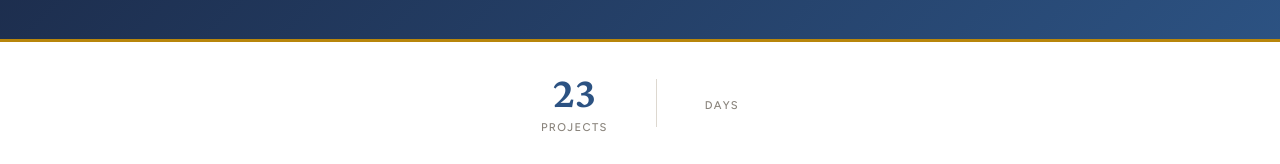
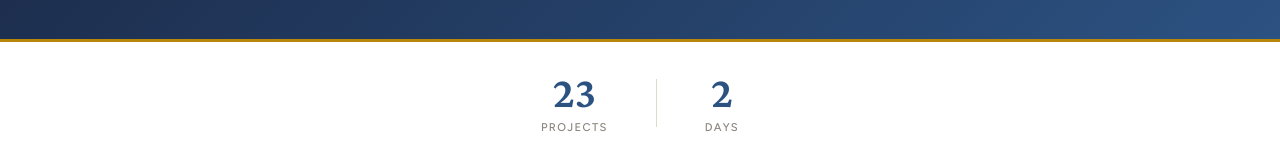
Before and after one commit to jeremyschlatter-intern/leg-tech, a plain HTML site: page docs/index.html in a window 1280 px wide. Shown: the part 264-428 px from the top of the page. Drawn offline with nearby package versions, Linux system fonts and the light colour scheme.

Commit message:
fix header

```diff
--- a/docs/index.html
+++ b/docs/index.html
@@ -416,6 +416,7 @@
     </div>
     <div class="stat-divider"></div>
     <div class="stat">
+      <span class="stat-value">2</span>
       <span class="stat-label">Days</span>
     </div>
   </div>
```
